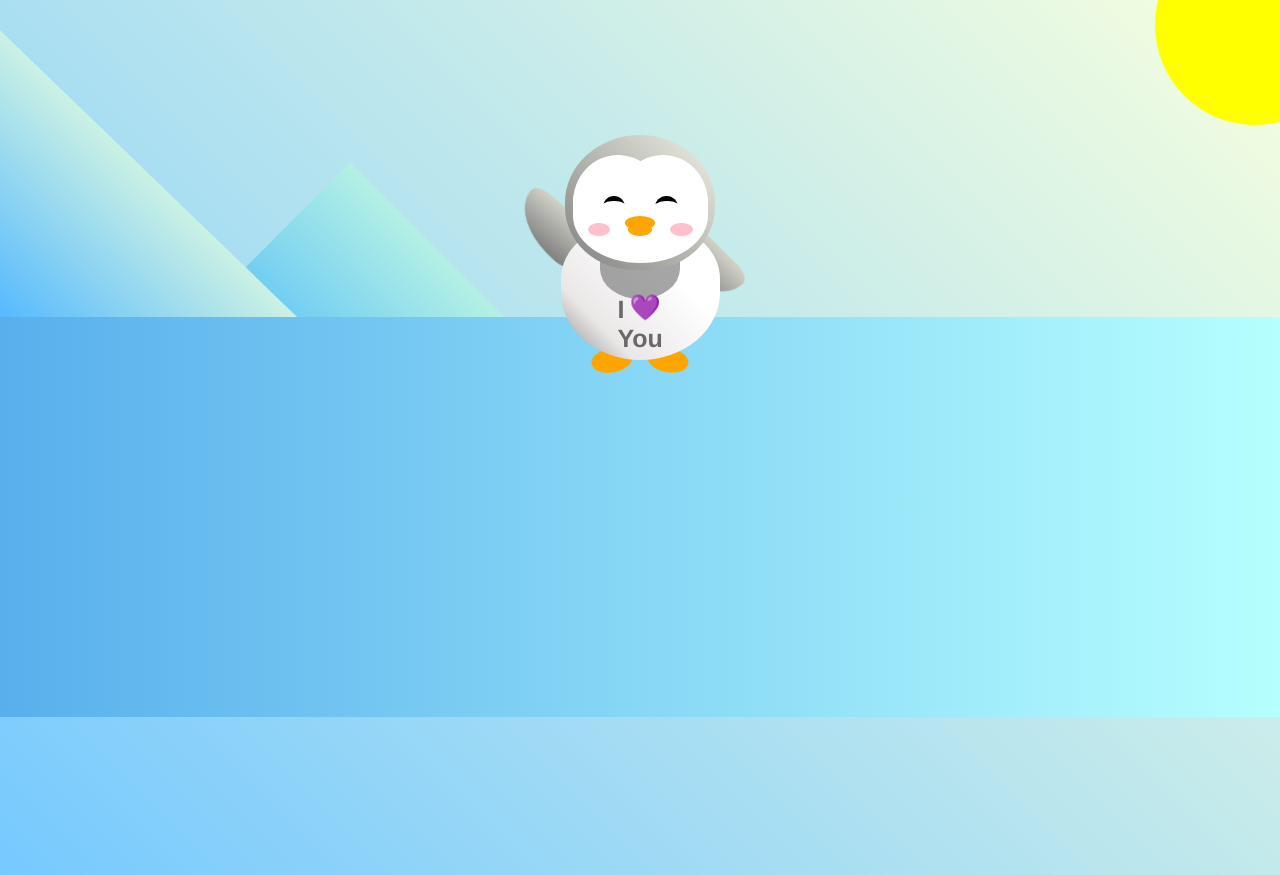
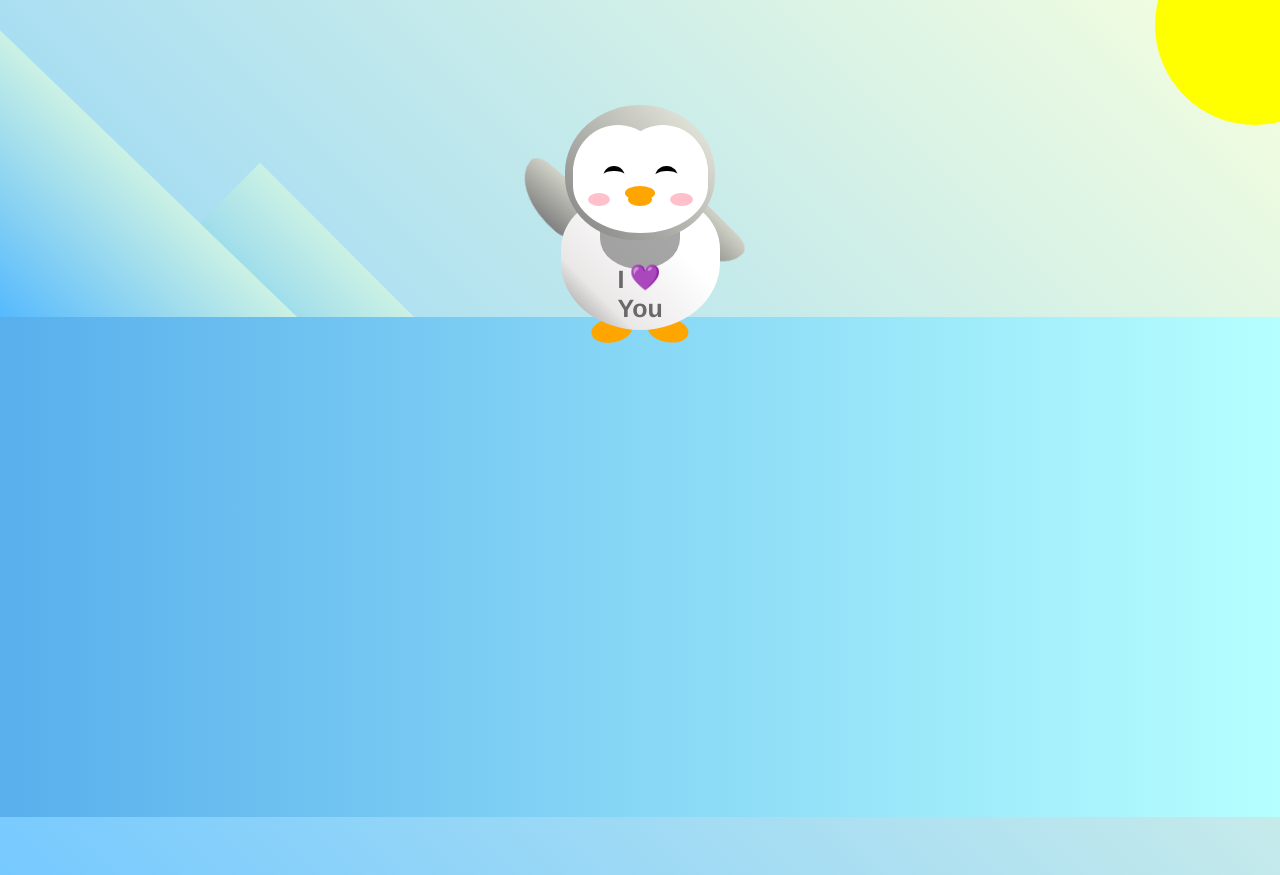
Before and after one commit to Leandro211188/Pinguin-animation, a plain HTML site: page index.html in a window 1280 px wide. Shown: the top 875 px of the page. Drawn offline with Linux system fonts and the light colour scheme.

Commit message:
Update css.css

```diff
--- a/css.css
+++ b/css.css
@@ -26,11 +26,11 @@ body {
 .back-mountain {
   width: 300px;
   height: 300px;
-  background: linear-gradient(rgb(180, 241, 228), rgb(47, 170, 255));
+  background: linear-gradient(rgb(203, 241, 228), rgb(47, 170, 255));
   position: absolute;
   z-index: 1;
   transform: rotate(45deg);
-  left: 200px;
+  left: 110px;
   top: 225px;
 }
 
@@ -51,9 +51,7 @@ body {
   margin-top: 75px;
   z-index: 4;
   position: relative;
-  top:30px;
   transition: transform 1s ease-in-out 0ms;
-
 }
 
 .penguin * {
@@ -220,7 +218,7 @@ body {
   left: 5%;
   transform-origin: top left;
   transform: rotate(130deg) scaleX(-1);
-  animation: 2s linear infinite wave;
+  animation: 3s linear infinite wave;
 }
 
 .arm.right {
@@ -265,7 +263,7 @@ body {
 
 .ground {
   width: 100vw;
-  height: 400px;
+  height:calc(100vh - 300px);
   background: linear-gradient(90deg, rgb(88, 175, 236), rgb(182, 255, 255));
   z-index: 3;
   position: absolute;
```
